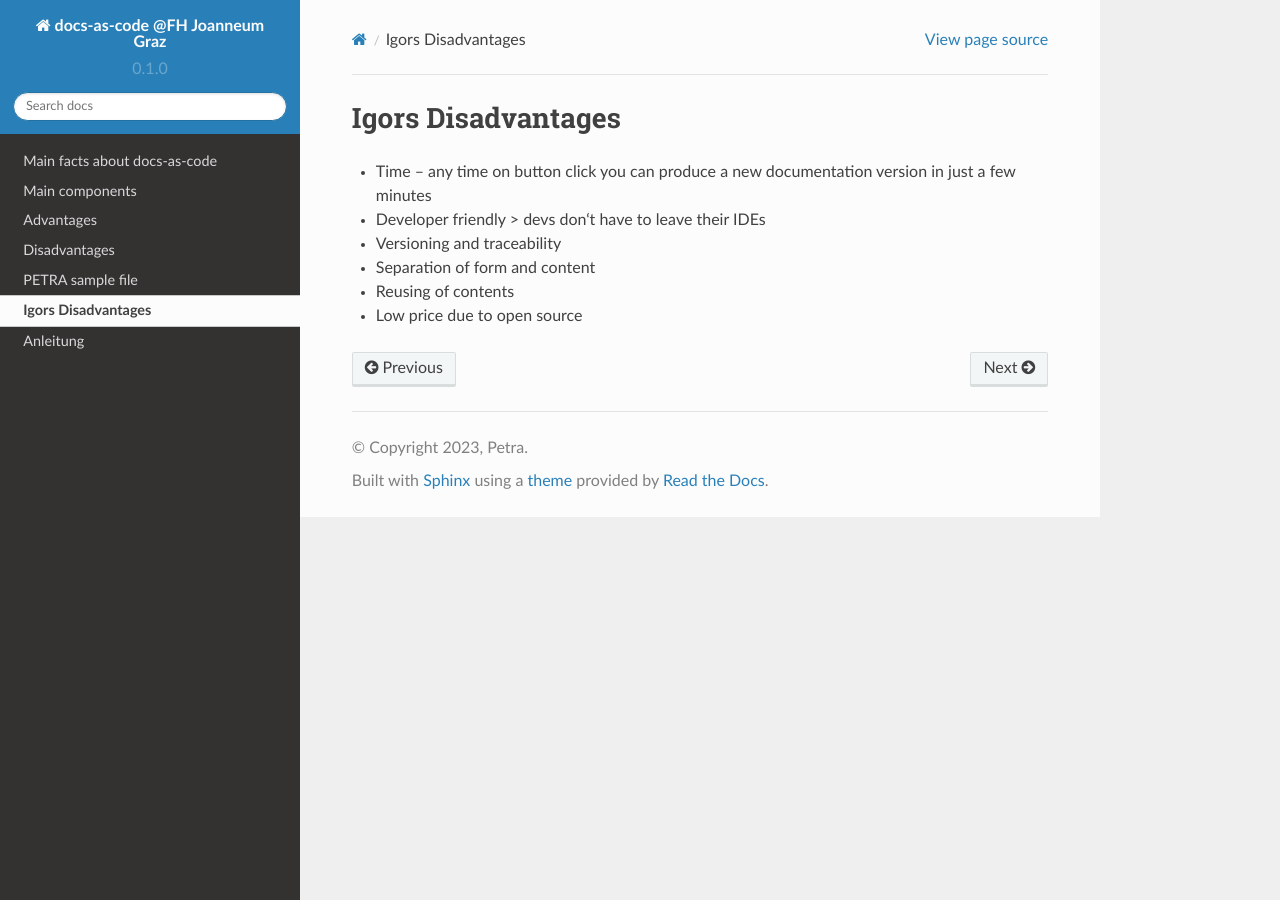
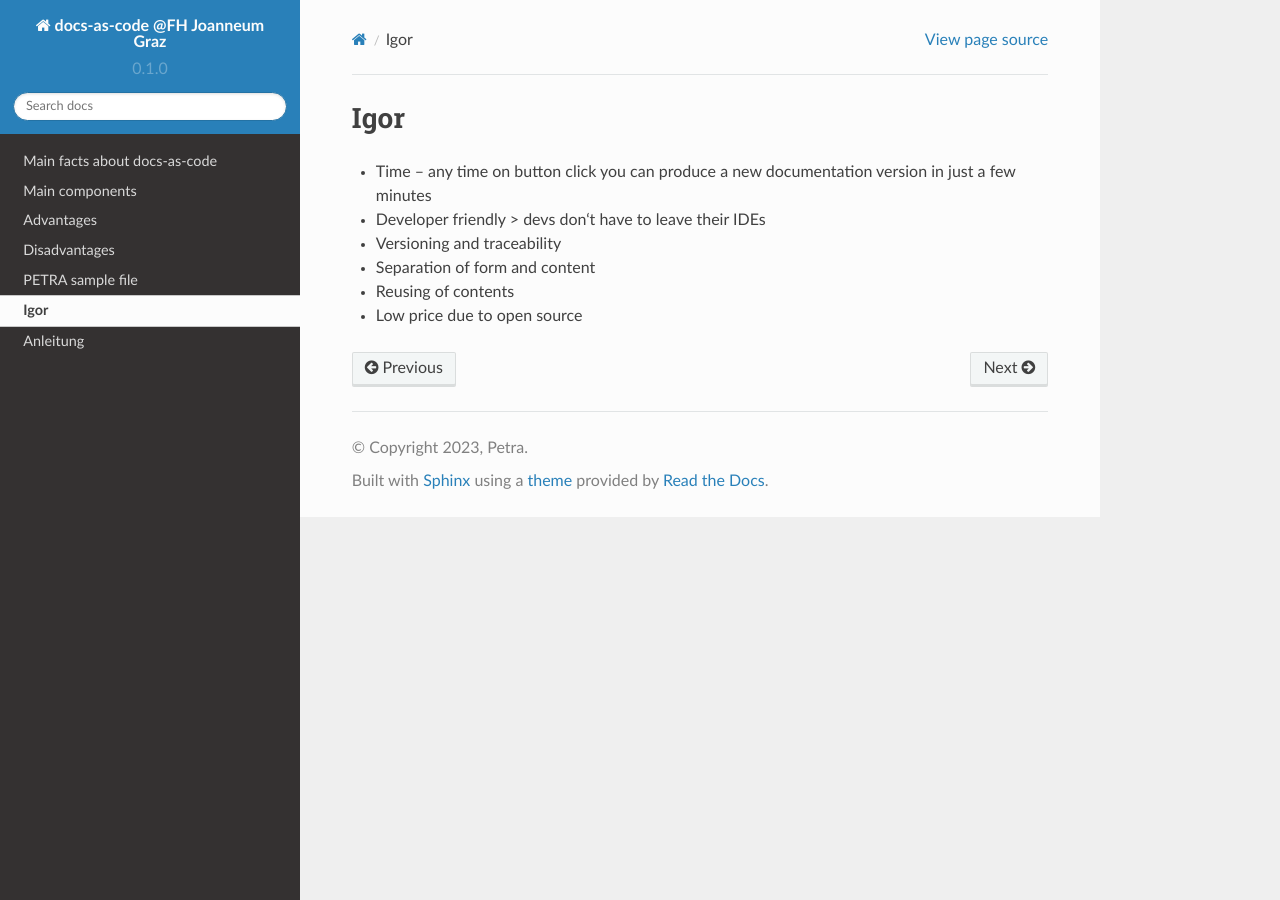
Before and after one commit to pezi77/workshop-fh-2023, a Sphinx documentation site: the page built from docs/source/igor.rst, in a window 1280 px wide. Built offline with Sphinx 7.4.7 and the Read the Docs theme 2.0.0, drawn with Linux system fonts in a browser that asks for light colours; pages that are not in the unit, such as notebooks, are missing from menus.

Commit message:
Update igor.rst

```diff
--- a/docs/source/igor.rst
+++ b/docs/source/igor.rst
@@ -1,4 +1,4 @@
-Igors Disadvantages
+Igor
 ==========
 
 * Time – any time on button click you can produce a new documentation version in just a few minutes
```
